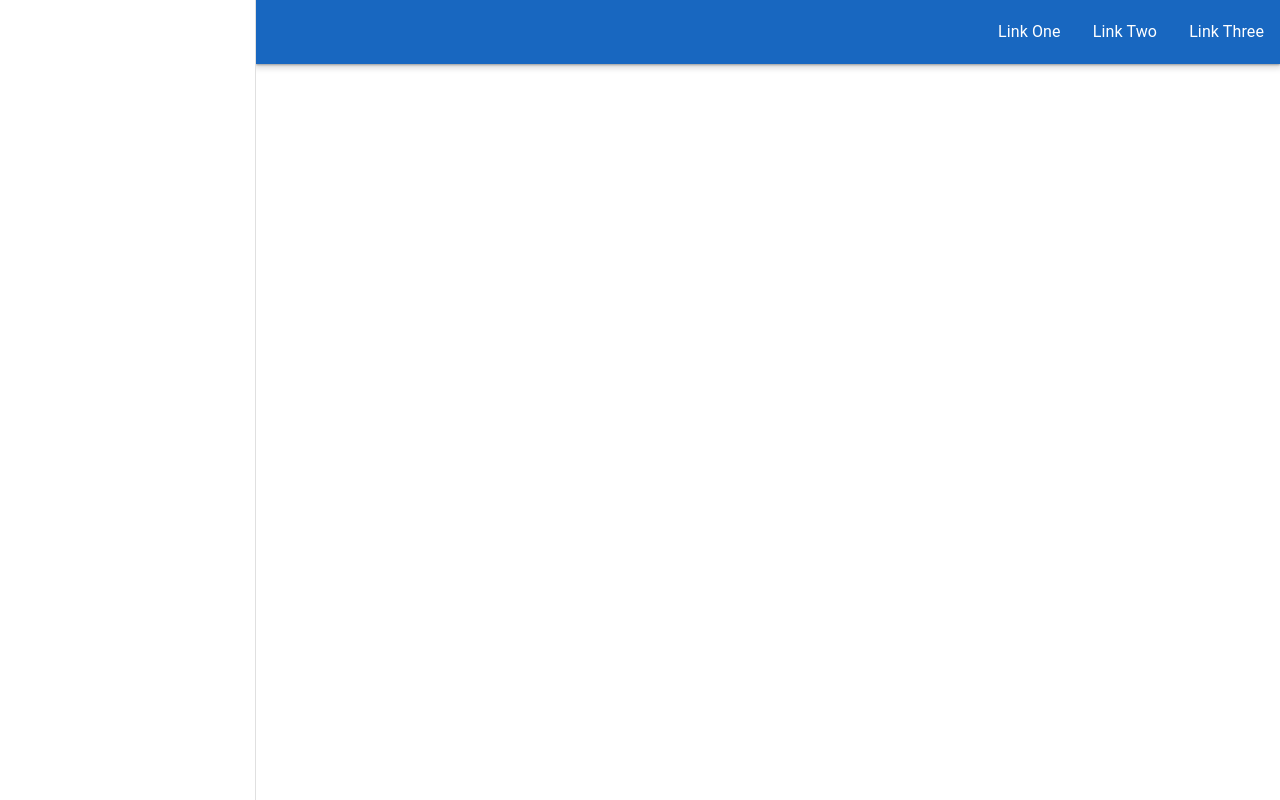
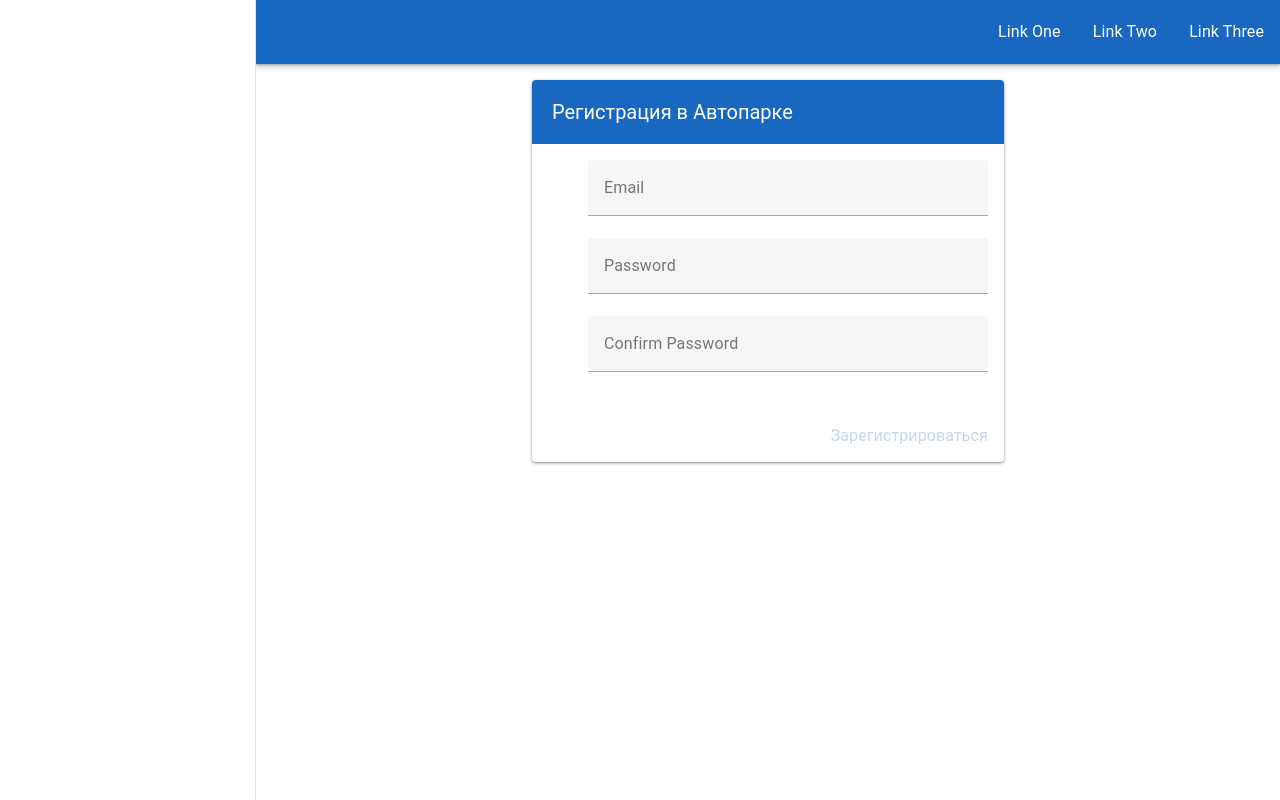
Before and after one commit to Itami00001/aip_4semak, a Vue app: page /registration in a window 1280 px wide. Built offline with nearby package versions, Linux system fonts and the light colour scheme; the HTML template or start-up script is replaced by a standard one.

Commit message:
Шаг 4: Верстка страницы регистрации

```diff
--- a/src/router/index.js
+++ b/src/router/index.js
@@ -1,6 +1,7 @@
 import { createRouter, createWebHistory } from 'vue-router'
 import HomeView from '../views/HomeView.vue'
 import LoginView from '../views/LoginView.vue'
+import RegistrationView from '../views/RegistrationView.vue'
 
 const routes = [
   {
@@ -12,6 +13,11 @@ const routes = [
     path: '/login',
     name: 'login',
     component: LoginView
+  },
+  {
+    path: '/registration',
+    name: 'registration',
+    component: RegistrationView
   }
 ]
 
--- /dev/null
+++ b/src/views/RegistrationView.vue
@@ -0,0 +1,77 @@
+<template>
+  <v-container>
+    <v-row justify="center">
+      <v-col cols="12" sm="8" lg="6">
+        <v-card class="elevation-12">
+          <v-toolbar dark color="primary">
+            <v-toolbar-title>Регистрация в Автопарке</v-toolbar-title>
+          </v-toolbar>
+          <v-card-text>
+            <v-form ref="form" v-model="valid" lazy-validation>
+              <v-text-field
+                prepend-icon="mdi-account"
+                name="email"
+                label="Email"
+                type="email"
+                v-model="email"
+                :rules="emailRules"
+              ></v-text-field>
+              <v-text-field
+                prepend-icon="mdi-lock"
+                name="password"
+                label="Password"
+                type="password"
+                v-model="password"
+                :rules="passwordRules"
+              ></v-text-field>
+              <v-text-field
+                prepend-icon="mdi-lock-check"
+                name="confirmPassword"
+                label="Confirm Password"
+                type="password"
+                v-model="confirmPassword"
+                :rules="confirmPasswordRules"
+              ></v-text-field>
+            </v-form>
+          </v-card-text>
+          <v-card-actions>
+            <v-spacer></v-spacer>
+            <v-btn color="primary" :disabled="!valid" @click="register">Зарегистрироваться</v-btn>
+          </v-card-actions>
+        </v-card>
+      </v-col>
+    </v-row>
+  </v-container>
+</template>
+
+<script>
+export default {
+  data() {
+    return {
+      valid: false,
+      email: '',
+      password: '',
+      confirmPassword: '',
+      emailRules: [
+        v => !!v || 'E-mail is required',
+        v => /.+@.+\..+/.test(v) || 'E-mail must be valid'
+      ],
+      passwordRules: [
+        v => !!v || 'Password is required',
+        v => (v && v.length >= 6) || 'Password must be more than 6 characters'
+      ],
+      confirmPasswordRules: [
+        v => !!v || 'Confirm Password is required',
+        v => v === this.password || 'Passwords must match'
+      ]
+    }
+  },
+  methods: {
+    register() {
+      if (this.$refs.form.validate()) {
+        console.log('Registration attempt:', this.email, this.password)
+      }
+    }
+  }
+}
+</script>
```
